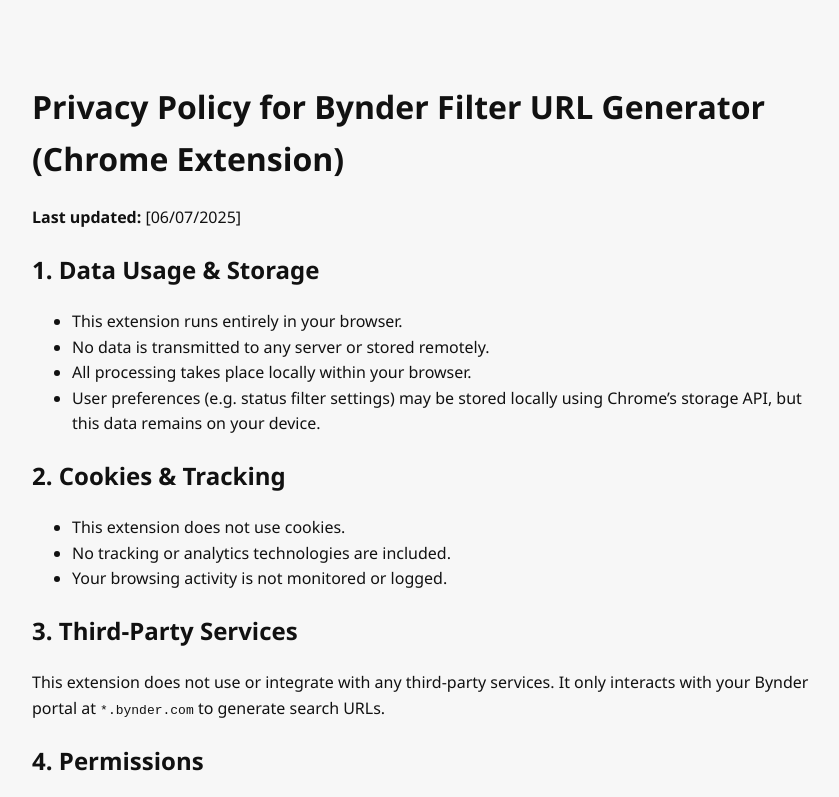
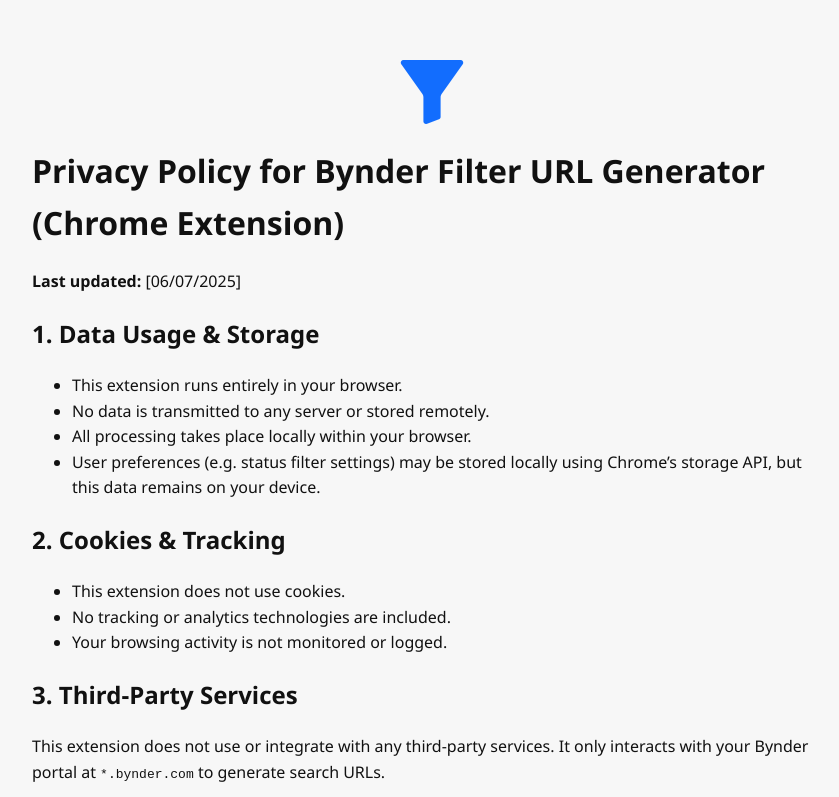
Before and after one commit to assetbank/Chrome-Extension, a browser extension: page privacypolicy.html in a window 1280 px wide. Shown: the top 797 px of the page, without its empty margins (208-1047 px from the left). Drawn offline with Linux system fonts and the light colour scheme.

Commit message:
Update privacypolicy.html

```diff
--- a/privacypolicy.html
+++ b/privacypolicy.html
@@ -18,6 +18,8 @@
   </style>
 </head>
 <body>
+ <img src="icons/funnel-128.png" alt="Bynder Filter URL Generator Icon" style="width: 64px; height: 64px; display: block; margin: 0 auto 20px auto;">
+
   <h1>Privacy Policy for Bynder Filter URL Generator (Chrome Extension)</h1>
   <p><strong>Last updated:</strong> [06/07/2025]</p>
 
```
